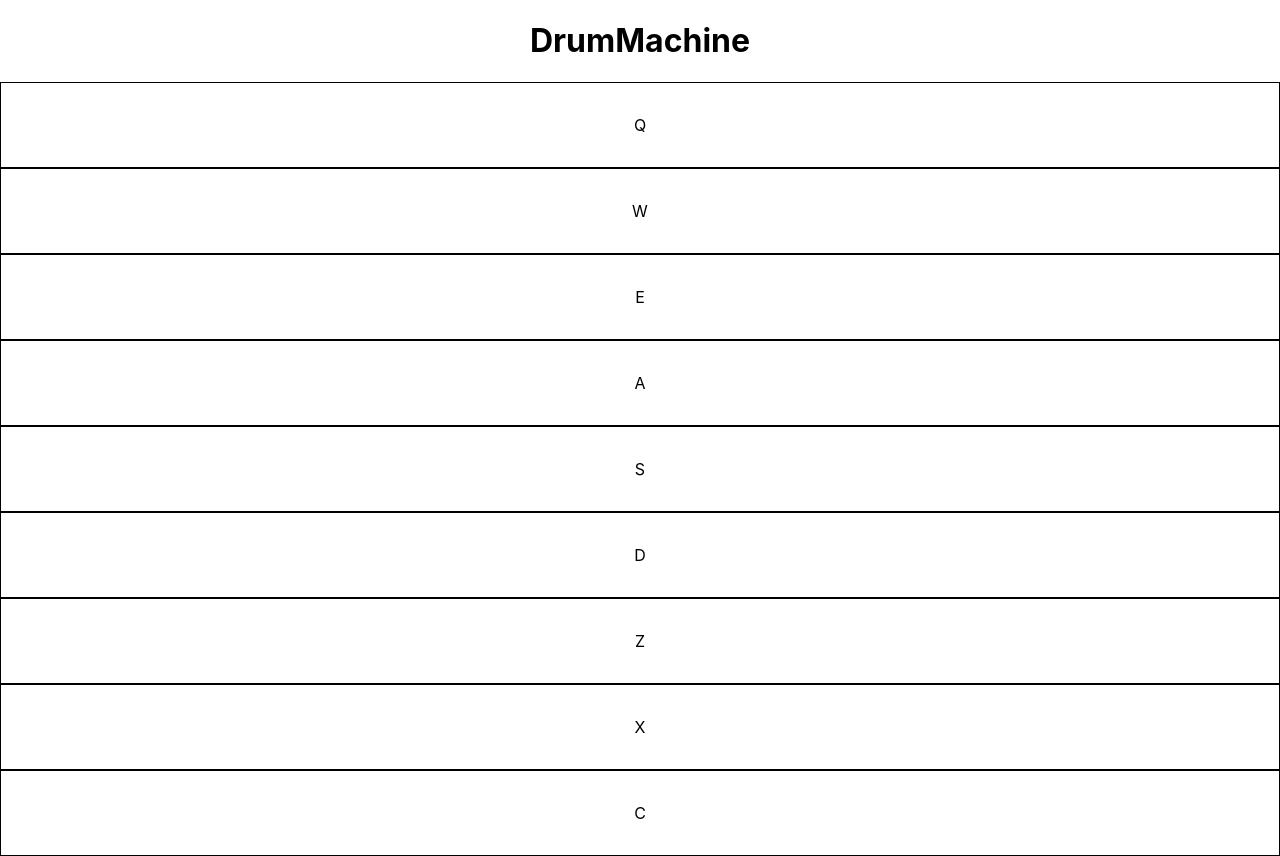
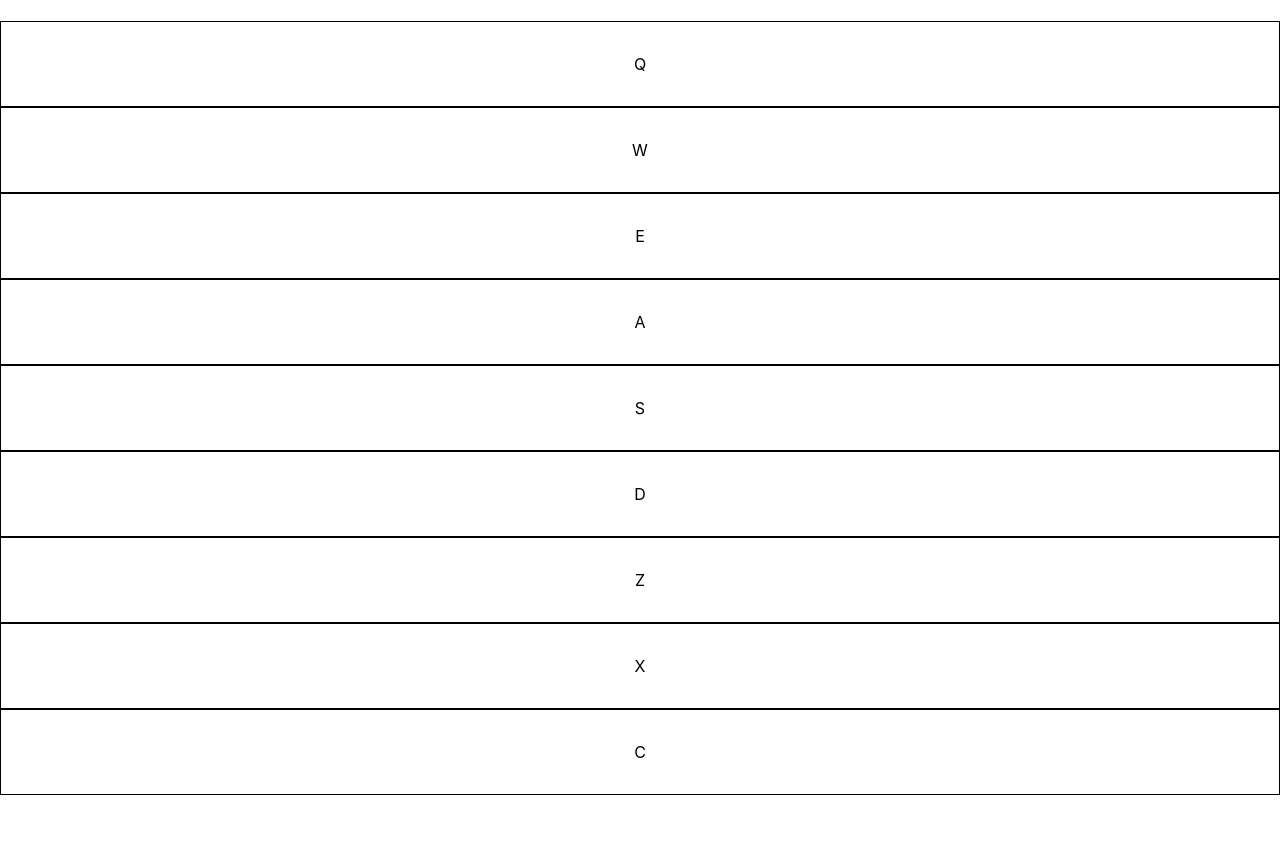
Before and after one commit to fccJashCoda/drummachine, a React (Create React App) app: page / in a window 1280 px wide. After the commit the page ends 800 px from the top, so only its background shows below. Built offline with nearby package versions, Linux system fonts and the light colour scheme.

Commit message:
barebones mvp

```diff
--- a/src/App.css
+++ b/src/App.css
@@ -38,6 +38,7 @@
 }
 
 .drum-pad {
+  display: block;
   cursor: pointer;
   padding: 1em;
   border: 1px solid black;
--- /dev/null
+++ b/src/components/Audiotag.js
@@ -0,0 +1,45 @@
+import { useEffect, useState } from 'react';
+
+const DrumPad = ({ sound, action }) => {
+  const [classes, setClasses] = useState('drum-pad');
+
+  const playSound = () => {
+    const audio = document.getElementById(sound.key);
+    audio.currentTime = 0;
+    audio.volume = 0.1;
+    audio.play();
+  };
+
+  const keypressed = (e) => {
+    if (e.key.toUpperCase() === sound.key) {
+      setClasses('drum-pad active');
+      playSound();
+      action(sound.name);
+    }
+    setTimeout(() => {
+      setClasses('drum-pad');
+      action('');
+    }, 100);
+  };
+
+  useEffect(() => {
+    document.addEventListener('keydown', keypressed);
+
+    return () => document.removeEventListener('keydown', keypressed);
+  }, []);
+
+  return (
+    <div className={classes} id={sound.name} onClick={playSound}>
+      <p>{sound.key}</p>
+      <audio
+        src={sound.audioUrl}
+        type="audio/mp3"
+        className="clip"
+        id={sound.key}
+        preload="auto"
+      ></audio>
+    </div>
+  );
+};
+
+export default DrumPad;
--- a/src/components/DrumMachine.js
+++ b/src/components/DrumMachine.js
@@ -1,5 +1,7 @@
 import DrumPad from './DrumPad';
+import Audiotag from './Audiotag';
 import { v4 as uuid } from 'uuid';
+import { useState } from 'react';
 
 const audioBank = [
   {
@@ -114,11 +116,19 @@ const audioBank = [
 ];
 
 const DrumMachine = () => {
+  const [display, setDisplay] = useState('');
+
+  const handleDisplay = (payload) => {
+    setDisplay(payload);
+  };
+
+  console.log(display);
   return (
     <div id="display">
-      <h1>DrumMachine</h1>
+      <h1>{display}</h1>
       {audioBank.map((element) => (
-        <DrumPad key={element.id} sound={element} />
+        // <DrumPad key={element.id} sound={element} />
+        <Audiotag key={element.id} sound={element} action={handleDisplay} />
       ))}
     </div>
   );
```
